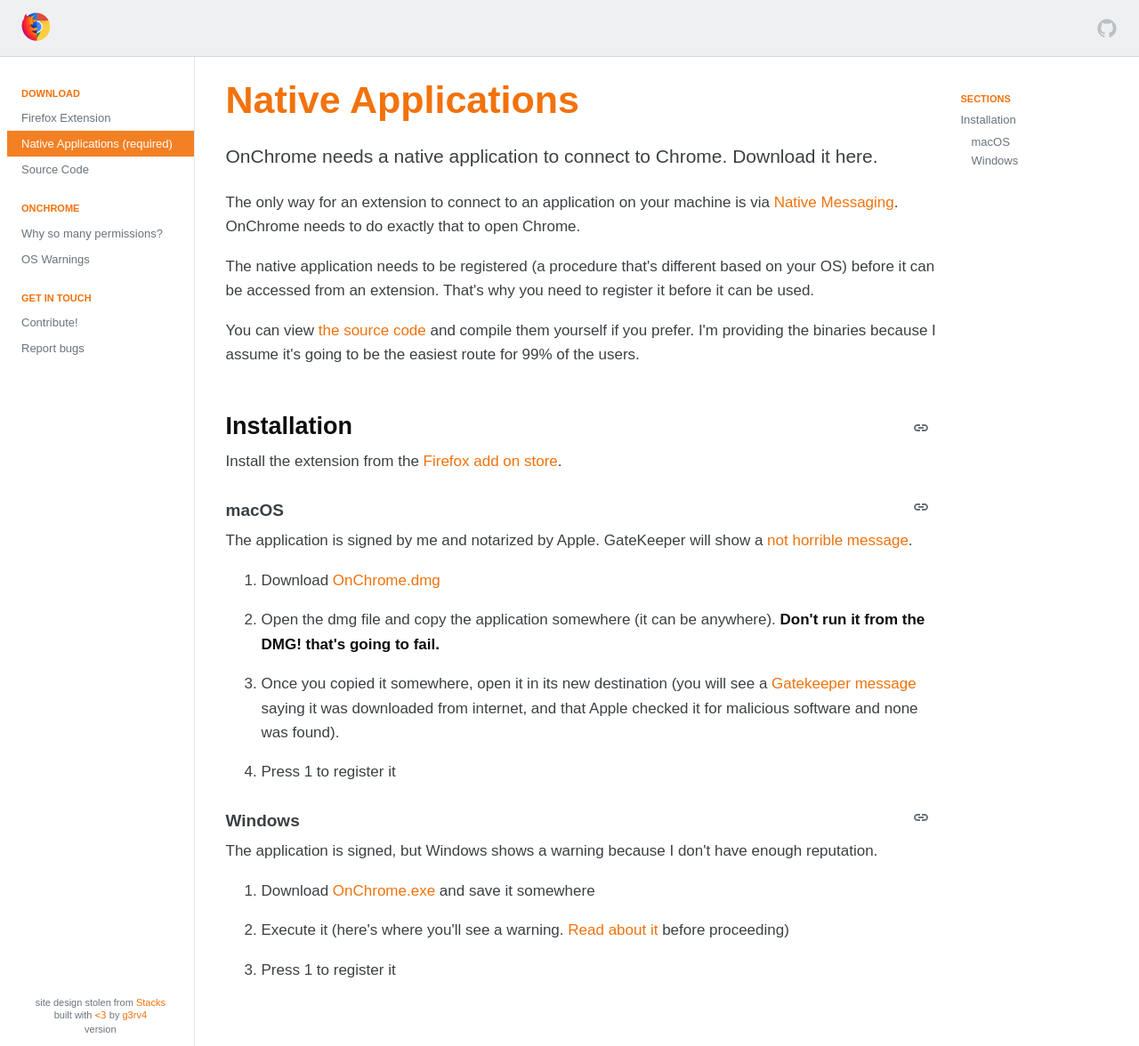
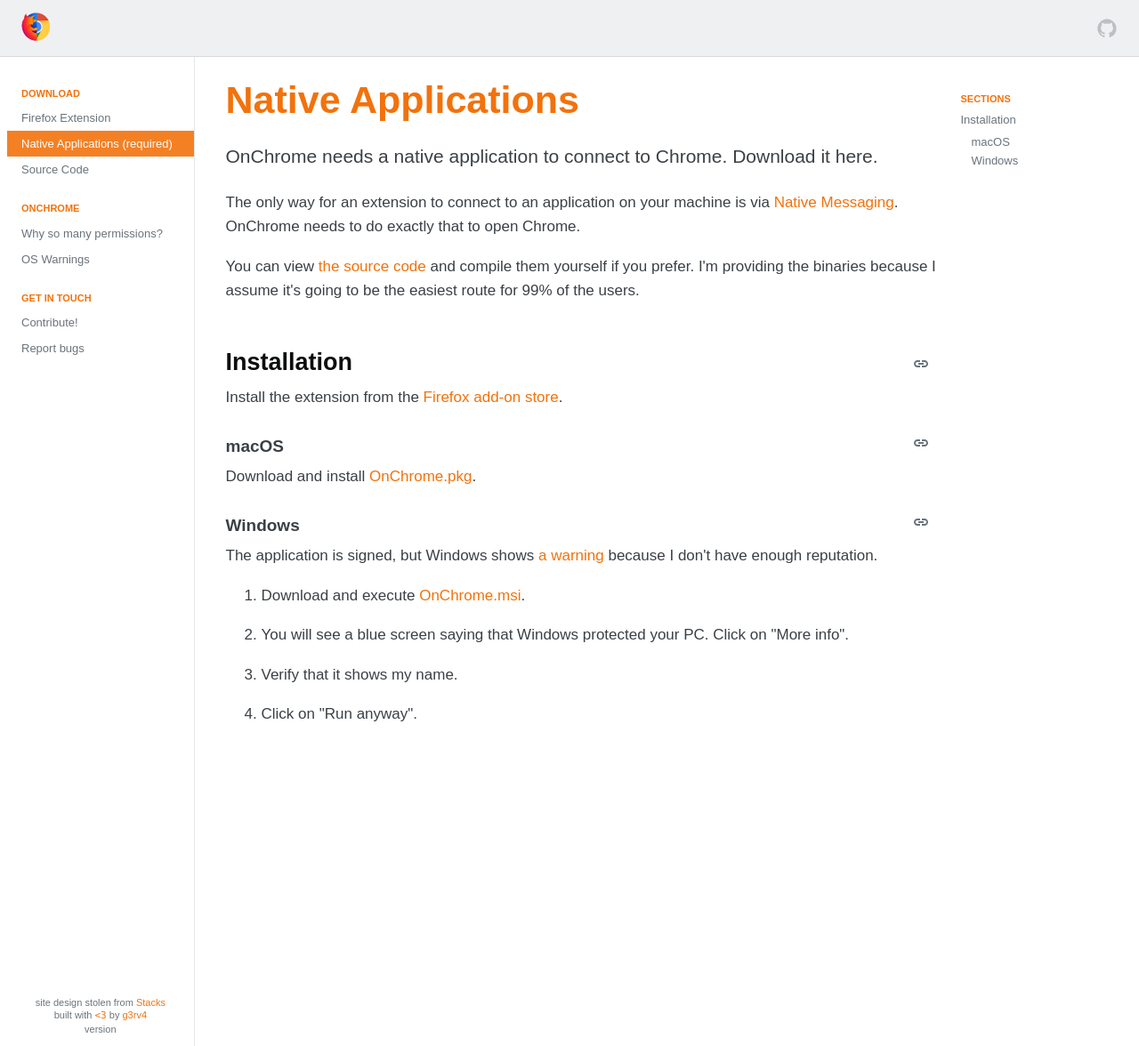
Before and after one commit to g3rv4/onchro.me, a Jekyll site: the page built from native-applications.html, in a window 1280 px wide and 1176 px high. Shown: the whole window at 89% size. Built offline with Jekyll 4.4.1, drawn with Linux system fonts in a browser that asks for light colours.

Commit message:
Ship 1.0.0

```diff
--- a/native-applications.html
+++ b/native-applications.html
@@ -6,27 +6,20 @@
 
 <p class="stacks-copy">The only way for an extension to connect to an application on your machine is via <a href="https://developer.mozilla.org/en-US/docs/Mozilla/Add-ons/WebExtensions/Native_messaging">Native Messaging</a>. OnChrome needs to do exactly that to open Chrome.</p>
 
-<p class="stacks-copy">The native application needs to be registered (a procedure that's different based on your OS) before it can be accessed from an extension. That's why you need to register it before it can be used.</p>
-
 <p class="stacks-copy">You can view <a href="https://github.com/g3rv4/OnChrome/tree/master/app">the source code</a> and compile them yourself if you prefer. I'm providing the binaries because I assume it's going to be the easiest route for 99% of the users.</p>
 
 <section class="stacks-section">
     {% header h2 | Installation %}
-    <p class="stacks-copy">Install the extension from the <a href="https://addons.mozilla.org/en-US/firefox/addon/onchrome/">Firefox add on store</a>.</p>
+    <p class="stacks-copy">Install the extension from the <a href="https://addons.mozilla.org/en-US/firefox/addon/onchrome/">Firefox add-on store</a>.</p>
 
     {% header h3 | macOS %}
-    <p class="stacks-copy">The application is signed by me and notarized by Apple. GateKeeper will show a <a href="/os-warnings#macos">not horrible message</a>.</p>
+    <p class="stacks-copy">Download and install <a href="https://files.onchro.me/deploy/1.0.0/macOS/OnChrome.pkg" class="js-anchor">OnChrome.pkg</a>.</p>
+    {% header h3 | Windows %}
+    <p class="stacks-copy">The application is signed, but Windows shows <a href="/os-warnings">a warning</a> because I don't have enough reputation.</p>
     <ol>
-        <li class="stacks-copy">Download <a href="/assets/app/macOS/0.3/OnChrome.dmg" class="js-anchor">OnChrome.dmg</a></li>
-        <li class="stacks-copy">Open the dmg file and copy the application somewhere (it can be anywhere). <strong>Don't run it from the DMG! that's going to fail.</strong></li>
-        <li class="stacks-copy">Once you copied it somewhere, open it in its new destination (you will see a <a href="/os-warnings#macos">Gatekeeper message</a> saying it was downloaded from internet, and that Apple checked it for malicious software and none was found).</li>
-        <li class="stacks-copy">Press 1 to register it</li>
-    </ol>
-    {% header h3 | Windows %}
-    <p class="stacks-copy">The application is signed, but Windows shows a warning because I don't have enough reputation.</p>
-    <ol>
-        <li class="stacks-copy">Download <a href="/assets/app/win64/0.3/OnChrome.exe" class="js-anchor">OnChrome.exe</a> and save it somewhere</li>
-        <li class="stacks-copy">Execute it (here's where you'll see a warning. <a href="/os-warnings">Read about it</a> before proceeding)</li>
-        <li class="stacks-copy">Press 1 to register it</li>
+        <li class="stacks-copy">Download and execute <a href="https://files.onchro.me/deploy/1.0.0/win64/OnChrome.msi" class="js-anchor">OnChrome.msi</a>.</li>
+        <li class="stacks-copy">You will see a blue screen saying that Windows protected your PC. Click on "More info".</li>
+        <li class="stacks-copy">Verify that it shows my name.</li>
+        <li class="stacks-copy">Click on "Run anyway".</li>
     </ol>
 </section>
--- a/os-warnings.html
+++ b/os-warnings.html
@@ -12,8 +12,4 @@
     <img src="/assets/images/knownPublisher.gif" width="552" height="514" />
     <p class="stacks-copy">When you click on "More info" you can see that my name appears as Publisher... this is because the executable is signed with an Authenticode code signing certificate (you can also verify that by right-clicking on the executable and going to the Digital Signatures tab).</p>
     <p class="stacks-copy">This message can be removed by using an EV cert (I'd need to sped $280/year... no thanks) or <a href="https://blogs.msdn.microsoft.com/ie/2011/03/22/smartscreen-application-reputation-building-reputation/" target="_blank" rel="nofollow">once my applications get more reputation</a>. What you can be certain is that if my name appears, it means that it's an application I built and hasn't been tampered with.</p>
-    {% header h2 | macOS %}
-    <p class="stacks-copy">When running OnChrome on a macOS, you will get this warning if you downloaded the app from this website:</p>
-    <img src="/assets/images/gatekeeperHappy.png" width="593" height="267" />
-    <p class="stacks-copy">As the text says, "Apple checked it for malicious software and none was detected". It's signed and notarized according to Apple's standards, it has been signed with my Apple's certificate and it hasn't been tampered with.</p>
 </section>
```
Also changed, not shown: assets/images/knownPublisher.gif, 6 other files.
